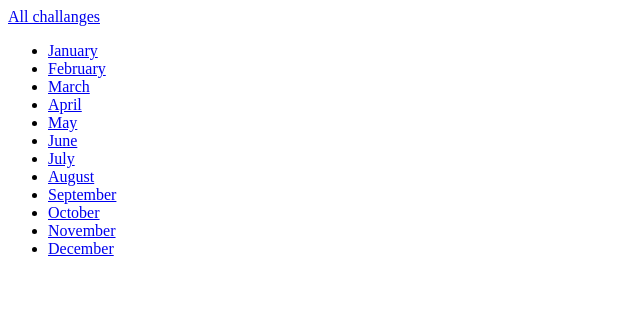
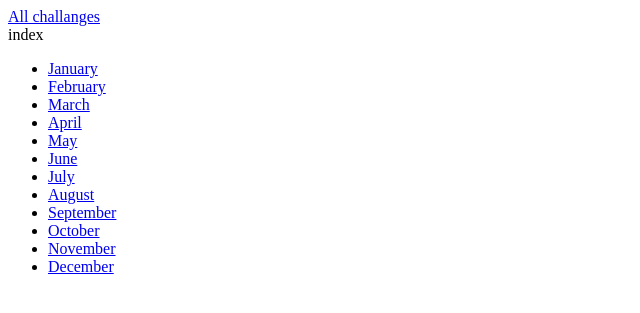
Before and after one commit to praveesh91/django_project, a Django app: page /challanges/ in a window 1280 px wide. Shown: the top 313 px of the page, without its empty margins (0-640 px from the left). Run offline with Django 5.2, Linux system fonts and the light colour scheme.

Commit message:
add values in partials

```diff
--- a/monthly_challanges/challanges/templates/challanges/challange.html
+++ b/monthly_challanges/challanges/templates/challanges/challange.html
@@ -5,7 +5,7 @@
 {% endblock %}
 
 {% block content %}
-  {% include "challanges/includes/header.html" %}
+  {% include "challanges/includes/header.html" with active_page="challange" %}
 
   <h1>{{ month_name|title }} Challenge</h1>
   {% if text is not None %}
--- a/monthly_challanges/challanges/templates/challanges/includes/header.html
+++ b/monthly_challanges/challanges/templates/challanges/includes/header.html
@@ -2,4 +2,5 @@
   <nav>
     <a href="{% url "index" %}">All challanges</a>
   </nav>
+  {{active_page}}
 </header>
--- a/monthly_challanges/challanges/templates/challanges/index.html
+++ b/monthly_challanges/challanges/templates/challanges/index.html
@@ -5,7 +5,7 @@
 {% endblock %}
 
 {% block content %}
-{% include "challanges/includes/header.html" %}
+{% include "challanges/includes/header.html" with active_page="index" %}
   <ul>
     {% for month in months %}
       <li><a href="{% url "month-challange" month %}">{{ month|title }}</a></li>
```
